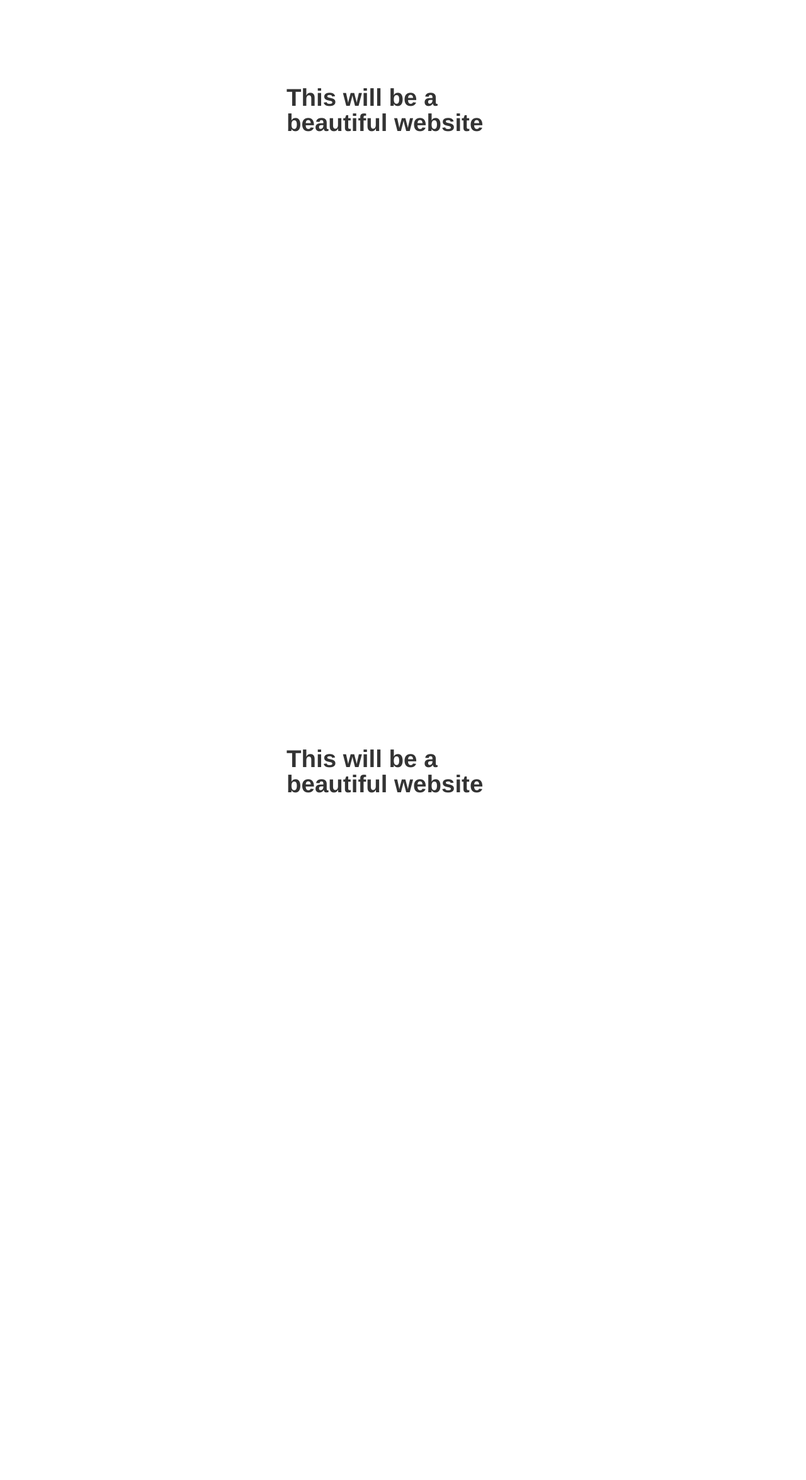
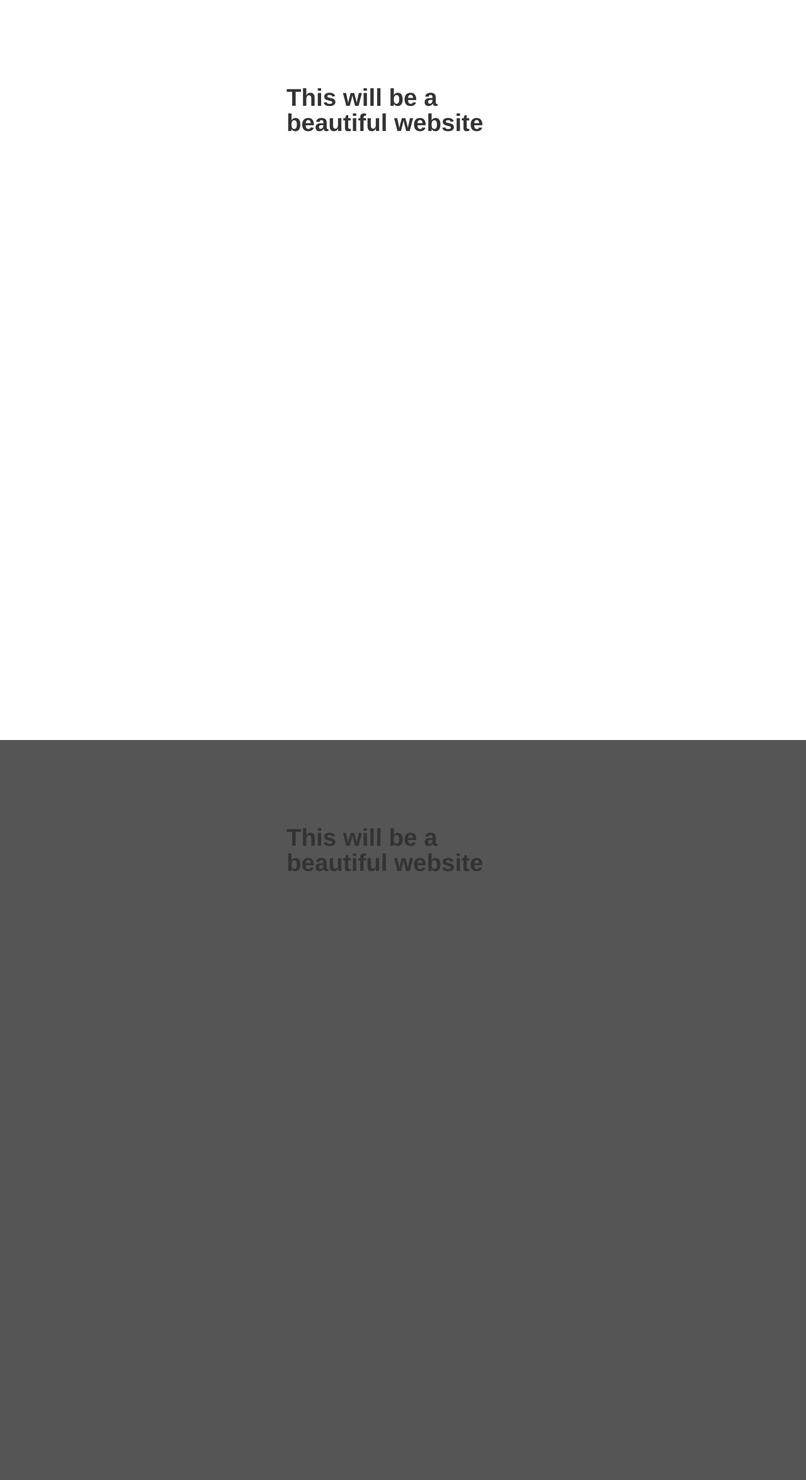
Before and after one commit to ParkerdeWaal/parkerdewaal.github.com, a Jekyll site: the page built from index.html, in a window 1280 px wide. Shown: the whole page at 63% size. Built offline with Jekyll 4.4.1, drawn with Linux system fonts in a browser that asks for light colours; the list of posts is cut into pages by our own code; before the commit the page ends 1275 px from its top, so only the background shows below that.

Commit message:
Testing new style sheet and html sections

```diff
--- a/assets/css/main.css
+++ b/assets/css/main.css
@@ -3,7 +3,7 @@
   padding: 125px 0 250px 0;
   height: 800px;
   width:100%;}
-.text#works {
+.text#words {
   background: #555555;
   padding: 125px 0 250px 0;
   height: 800px;
```
